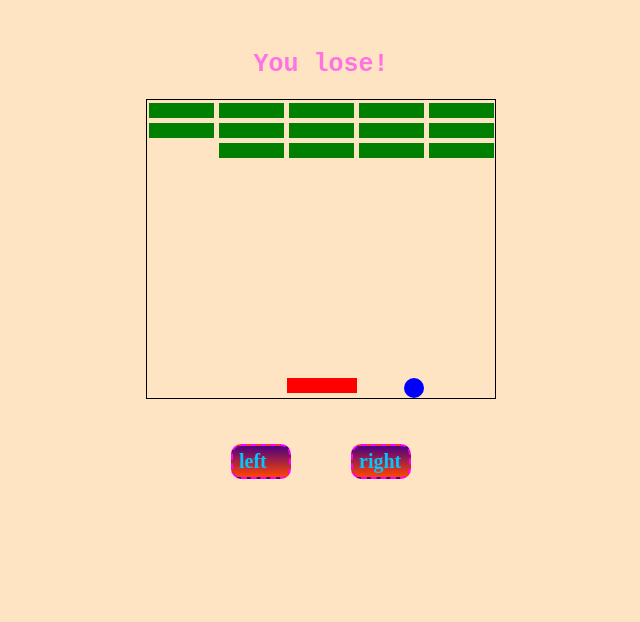
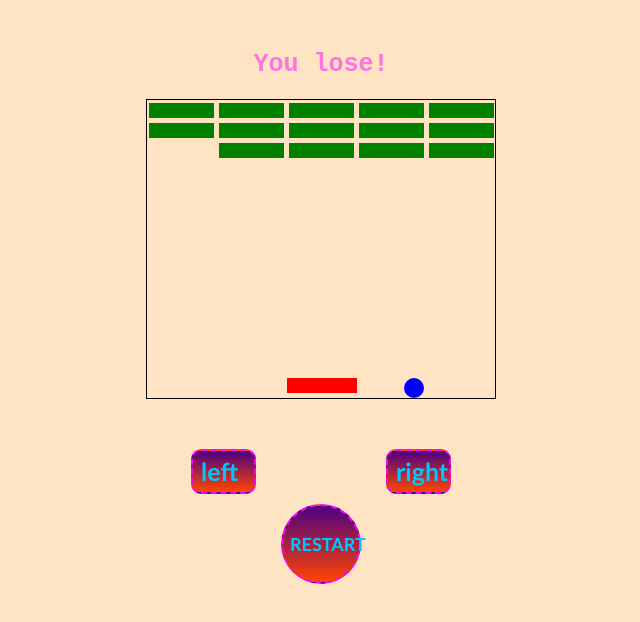
Before and after one commit to Ram0O7/breakout, a plain HTML site: page index.html in a window 1280 px wide. Shown: the whole page, without its empty margins (319-959 px from the left). Drawn offline with Linux system fonts and the light colour scheme.

Commit message:
addingrestartbtn

```diff
--- a/index.html
+++ b/index.html
@@ -15,5 +15,6 @@
         <div class="left">left</div>
         <div class="right">right</div>
     </div>
+    <div class="restart">RESTART</div>
 </body>
 </html>
--- a/index1.js
+++ b/index1.js
@@ -1,6 +1,7 @@
 const grid = document.querySelector('.grid')
 const left = document.querySelector('.left')
 const right = document.querySelector('.right')
+const restart = document.querySelector('.restart')
 const btns = [left,right]
 const scoreDisplay = document.getElementById('score')
 const blockWidth = 65
@@ -30,6 +31,11 @@ class Block {
     }
 }
 
+//restarting the game
+function res() {
+    window.location = 'index.html'
+}
+restart.addEventListener('click',res)
 //all my blocks
 const blocks = [
     new Block(2, 280),
--- a/styles.css
+++ b/styles.css
@@ -53,16 +53,17 @@ body{
 .btns{
     display: flex;
     margin-top: 40px;
-    padding: 5px 10px;
-    width: 200px;
+    padding: 10px 20px;
+    width: 300px;
     justify-content: space-between;
 }
-.left,.right{
-    height: 35px;
-    width: 60px;
-    font-size: 20px;
-    padding: 4px 6px;
+.left,.right,.restart{
+    height: 45px;
+    width: 65px;
+    font-size: 25px;
+    padding: 5px 8px;
     border: 2px dashed magenta;
+    font-family: 'Gill Sans', 'Gill Sans MT', Calibri, 'Trebuchet MS', sans-serif;
     border-radius: 10px;
     font-weight: bolder;
     color:rgb(0, 200, 255);
@@ -70,6 +71,13 @@ body{
     background: linear-gradient(indigo,orangered);
     transition: 1s linear ease-out;
 }
-.left:hover,.right:hover{
+.left:hover,.right:hover,.restart:hover{
     transform: scale(0.9);
 }
+.restart{
+    height: 80px;
+    width: 80px;
+    font-size: 18px;
+    padding: 27px 7px;
+border-radius: 50%;
+}
```
